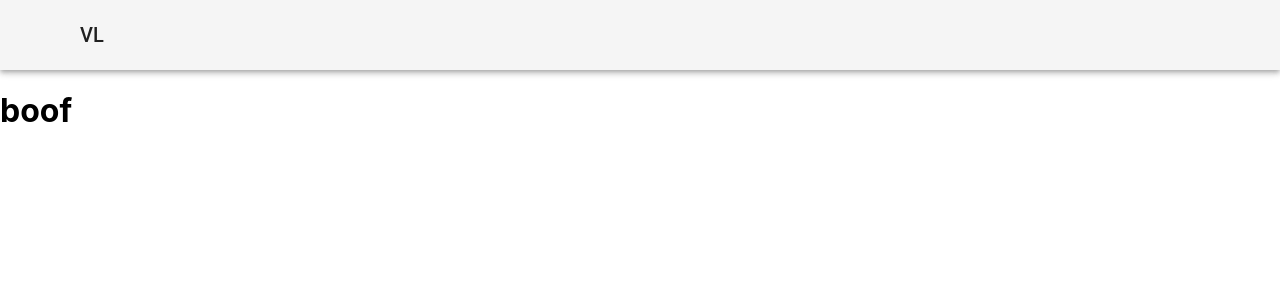
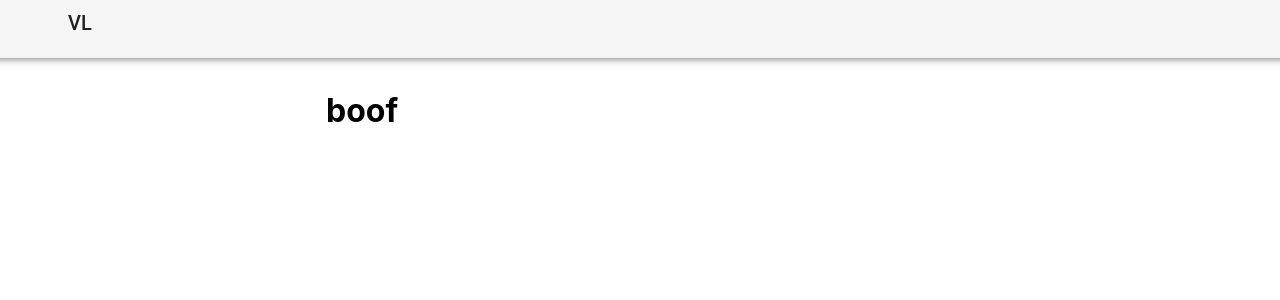
Before and after one commit to gbvivian/2022, a React (Create React App) app: page /home in a window 1280 px wide. Shown: the top 300 px of the page. Built offline with nearby package versions, Linux system fonts and the light colour scheme.

Commit message:
Add grid to Project Page

```diff
--- a/src/components/ProjectPage.jsx
+++ b/src/components/ProjectPage.jsx
@@ -6,8 +6,12 @@ export default function ProjectPage() {
 	console.log('ProjectPage is called');
 	return (
 		<React.Fragment>
-			<NavBar />
-			<h1>boof</h1>
+			<Grid container spacing={24} justify="center" alignItems="center">
+				<NavBar />
+				<Grid item xs={6}>
+					<h1>boof</h1>
+				</Grid>
+			</Grid>
 		</React.Fragment>
 	);
 }
```
